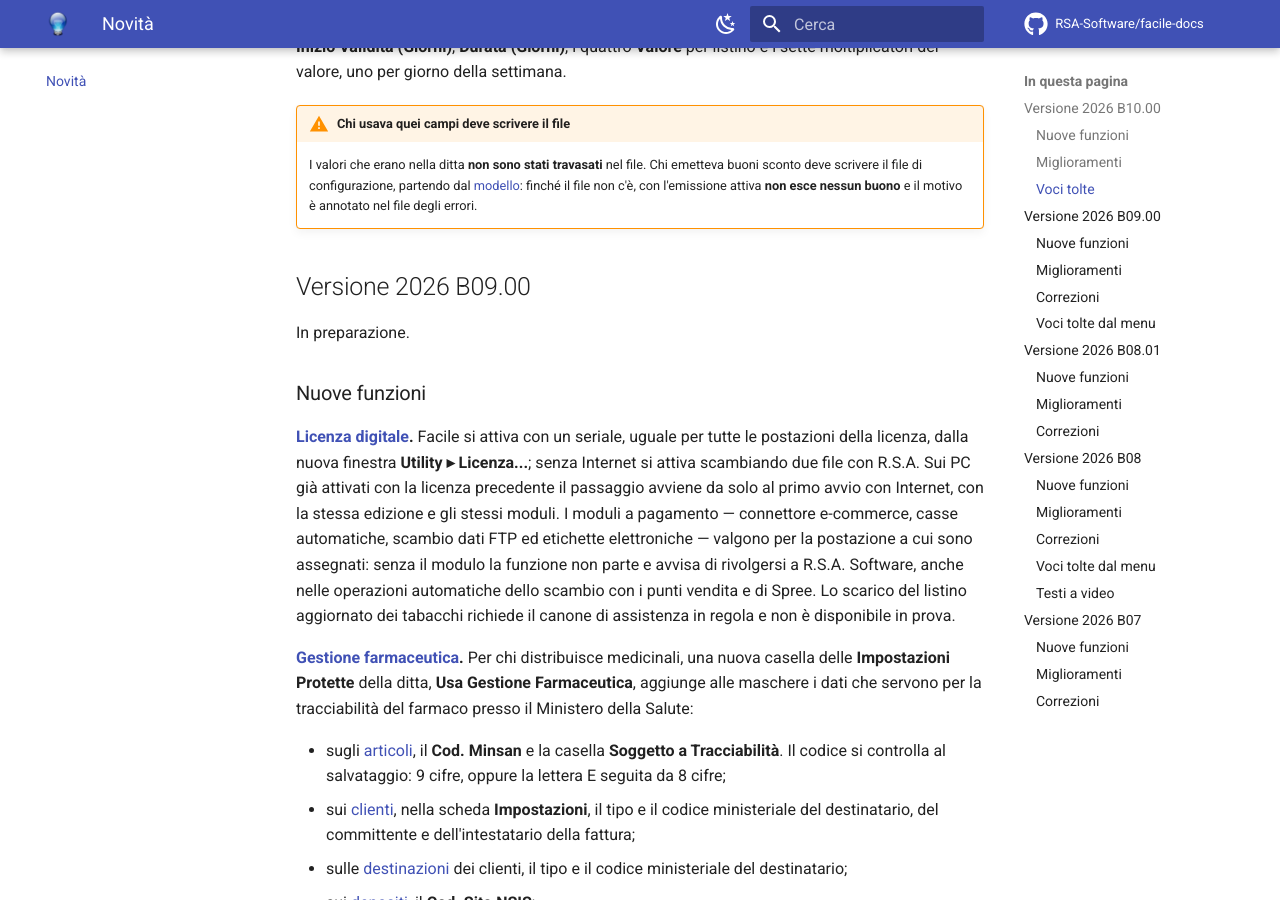
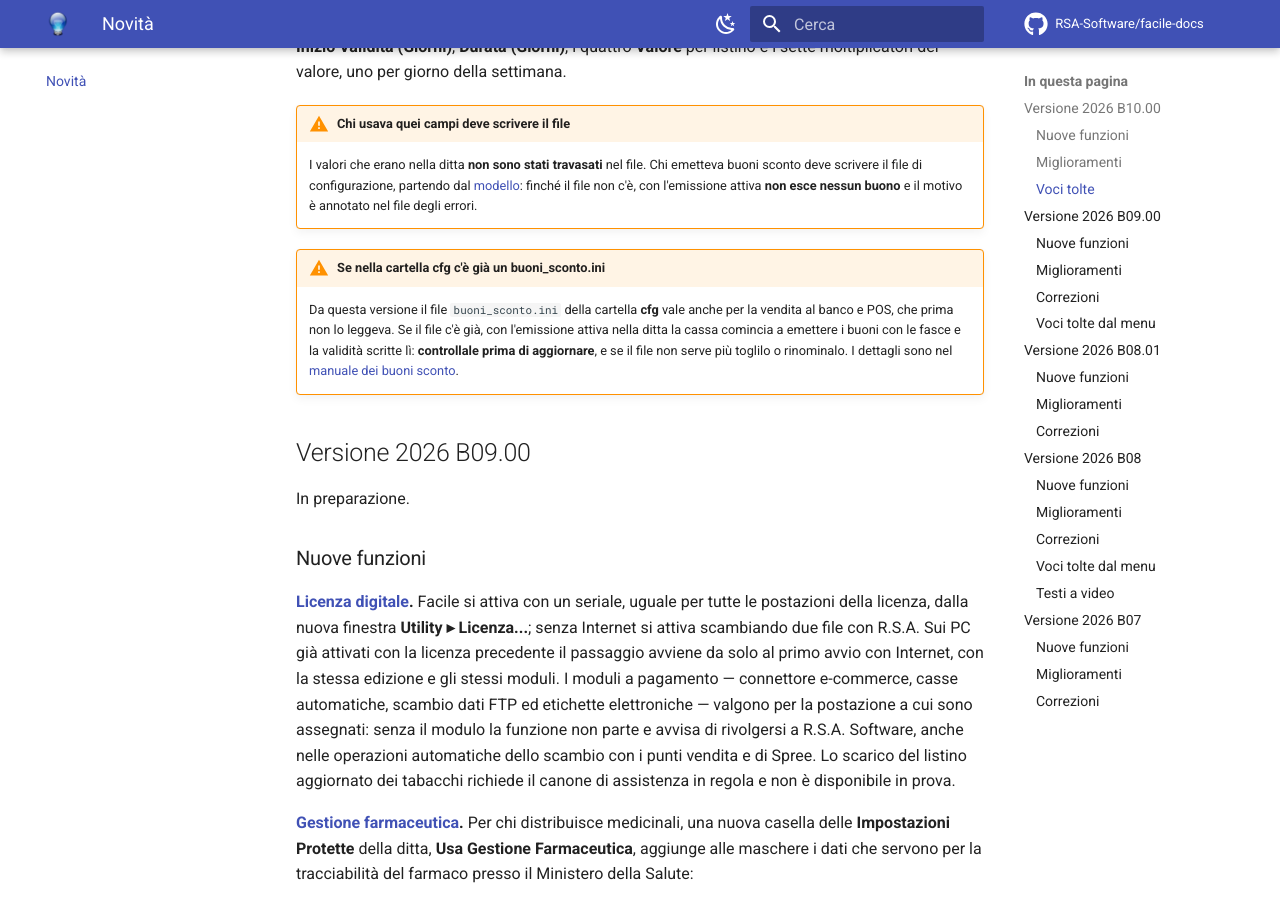
Before and after one commit to RSA-Software/facile-docs, an MkDocs documentation site: the page built from docs/novita/index.md, in a window 1280 px wide and 900 px high, scrolled down 1467 px. Built offline with MkDocs 1.6.1 and Material for MkDocs 9.7.7, drawn with Linux system fonts in a browser that asks for light colours; comment, search, counter and statistics services are not loaded.

Commit message:
Buoni sconto: avviso sul file generico, messaggi alla cassa e precisazioni
- Novita' B10 e scheda dei buoni: un buoni_sconto.ini gia' presente in cfg
  vale da questa versione anche per il POS, da controllare prima di aggiornare.
- Il buono alla cassa: Codice Organizzazione non Valido, Codice Punto Vendita
  non Valido e Buono fuori termine validita', con causa e rimedio.
- Validita' relativa: dal giorno di inizio fino a inizio piu' durata, compreso.
- La riga ripetuta torna solo dopo un altro messaggio dei buoni sconto o al
  riavvio.
- Messaggi nuovi: validita' gia' scaduta e Formato Stampa fuori da 0-3;
  importo a valore arrotondato al centesimo; Formato Stampa al massimo 3.

Co-Authored-By: Claude Opus 5.5 <noreply@anthropic.com>

```diff
--- a/docs/moduli/anagrafiche/ditte.md
+++ b/docs/moduli/anagrafiche/ditte.md
@@ -303,7 +303,7 @@ Due riquadri. **FIDELITY**:
 | Campo | Descrizione |
 |---|---|
 | **Abilita Emissione Buoni Sconto** | Fa uscire il buono in cassa a fine scontrino. Con la casella spenta non esce nessun buono. Quanto vale, da quale spesa, per quanto tempo e con quali scritte non si imposta qui: sta in un [file di configurazione](../vendite/buoni-sconto.md) per ogni ditta. Con la casella attiva e senza il file, il buono non esce. |
-| **Formato Stampa** | Il modulo del buono, un numero da 0 a 3: **0** buono largo 45 colonne, **1** largo 32 colonne, **2** largo 35 colonne, ottimizzato per le stampanti 3I, **3** personalizzato da file (solo le righe scritte nel file, il codice a barre e le righe in coda). |
+| **Formato Stampa** | Il modulo del buono, un numero da 0 a 3: **0** buono largo 45 colonne, **1** largo 32 colonne, **2** largo 35 colonne, ottimizzato per le stampanti 3I, **3** personalizzato da file (solo le righe scritte nel file, il codice a barre e le righe in coda). Il campo non accetta numeri oltre il 3. |
 | **Codice Organizzazione**, **Codice Punto Vendita** | I codici del circuito. |
 | **Num Buoni Emessi** | Il contatore dei buoni. |
 | **Abilita Circolarità** | Rende i buoni spendibili in tutti i punti vendita del circuito. |
--- a/docs/moduli/vendite/buoni-sconto.md
+++ b/docs/moduli/vendite/buoni-sconto.md
@@ -93,12 +93,12 @@ errore e il buono non esce.
 | `tipo` | `valore` oppure `percentuale` | Con `valore`, l'importo di ogni fascia (`buono_1`…`buono_5`) è in euro. Con `percentuale` è una percentuale, maggiore di 0 e al massimo 100, del totale dello scontrino. Se manca vale `valore`. |
 | `emissione_dal`, `emissione_al` | data | Il periodo in cui i buoni si emettono, estremi compresi. Se uno dei due manca, il periodo è aperto da quella parte. Fuori dal periodo non esce nessun buono e non compare nessun messaggio. |
 | `validita_dal`, `validita_al` | data | La validità fissa del buono: vale dal primo al secondo giorno. Vanno scritte **tutte e due**, con `validita_al` non prima di `validita_dal`. |
-| `validita_dopo_giorni`, `validita_durata_giorni` | numero di giorni | La validità relativa alla data di emissione: il buono inizia a valere dopo tanti giorni da oggi (0 = oggi) e dura tanti giorni. Si usa solo se la validità fissa manca. |
+| `validita_dopo_giorni`, `validita_durata_giorni` | numero di giorni | La validità relativa alla data di emissione: il buono inizia a valere dopo `validita_dopo_giorni` giorni da oggi (0 = oggi) e vale fino al giorno di inizio più `validita_durata_giorni`, compreso. Con 0 e 30, un buono emesso il 09/11 vale dal 09/11 al 09/12. Si usa solo se la validità fissa manca. |
 | `multipli` | `0` oppure `1` | Con `tipo = valore`, quando la spesa è un multiplo della soglia. Con `1` escono tanti buoni quante volte la soglia sta nel totale, ciascuno del valore della fascia. Con `0` esce un solo buono, che vale quel valore moltiplicato per lo stesso numero. Con `tipo = percentuale` la chiave non conta: esce sempre un buono solo. |
 | `colonne` | da 1 a 45 | La larghezza in caratteri del buono stampato con il formato 3. Se manca vale 45. |
 | `header_1` … `header_5` | testo, al massimo 45 caratteri | Le righe in testa al buono. |
 | `spesa_1` … `spesa_5` | importo | La spesa minima della fascia. |
-| `buono_1` … `buono_5` | importo | Quello che si ottiene con la fascia: euro, o percentuale se `tipo = percentuale`. |
+| `buono_1` … `buono_5` | importo | Quello che si ottiene con la fascia: euro, o percentuale se `tipo = percentuale`. Un importo in euro si arrotonda al centesimo: `12,345` vale 12,35. |
 | `footer_<fascia>_<riga>` | testo, al massimo 45 caratteri | Le righe in coda al buono per la fascia che ha fatto scattare il buono. La fascia va da 1 a 5, la riga da 1 a 5: `footer_2_1` è la prima riga di coda della seconda fascia. |
 | `footer_1` … `footer_5` | testo | Righe in coda comuni, usate per le fasce che non hanno nessuna riga `footer_<fascia>_<riga>`. |
 
@@ -145,11 +145,14 @@ Quando si chiude lo scontrino, il programma:
 1. controlla che la ditta abbia attiva la casella **Abilita Emissione Buoni
    Sconto**, e legge il file della ditta o, in mancanza, quello generico;
 2. se la data di oggi è fuori dal periodo di emissione, si ferma: nessun buono;
-3. sceglie la fascia: quella con la **spesa più alta che il totale dello
+3. se il **Formato Stampa** della ditta non è un numero da 0 a 3, o se la
+   validità fissa del file è già finita, si ferma senza emettere il buono e
+   annota il motivo nel file degli errori;
+4. sceglie la fascia: quella con la **spesa più alta che il totale dello
    scontrino raggiunge**. La spesa è raggiunta anche quando il totale è
    **uguale** alla spesa: con una fascia a 60,00 euro, uno scontrino di 60,00
    euro fa uscire il buono;
-4. ricava la validità, calcola il valore, stampa il buono e lo registra.
+5. ricava la validità, calcola il valore, stampa il buono e lo registra.
 
 Se il totale non raggiunge nessuna fascia, non esce niente.
 
@@ -254,7 +257,8 @@ regolarmente, ma senza buono. Il motivo si legge nel file degli errori,
 con la data e l'ora, per esempio `09/11/2026 10:15:00 - Buoni sconto: …`. Se la
 stessa cosa si ripete a ogni scontrino, la riga **non viene ripetuta di
 seguito**: non ne compare una per ogni vendita. Torna a comparire solo se nel
-frattempo è stato scritto un altro messaggio.
+frattempo è stato scritto un altro messaggio dei buoni sconto, oppure dopo
+aver riavviato Facile.
 
 Nella tabella le parti che cambiano da un caso all'altro (percorsi, nomi,
 valori) sono indicate con i puntini.
@@ -271,17 +275,22 @@ valori) sono indicate con i puntini.
 | *Buoni sconto: nessuna fascia valida (servono spesa_n e buono_n maggiori di zero)* | Nessuna delle cinque fasce ha insieme spesa e buono maggiori di zero. | Compila almeno una coppia `spesa_1` e `buono_1`. |
 | *Buoni sconto: validità non determinabile: servono validita_dal/validita_al oppure validita_durata_giorni* | Mancano sia la validità fissa sia la durata. | Scrivi `validita_dal` e `validita_al`, oppure `validita_durata_giorni` (ed eventualmente `validita_dopo_giorni`). |
 | *Buoni sconto: validità non determinabile: validita_dal e validita_al vanno impostate entrambe, con validita_al non prima di validita_dal, oppure serve validita_durata_giorni* | La validità fissa è incompleta (una sola data) o la data finale viene prima di quella iniziale, e non c'è la durata. | Scrivi tutte e due le date nell'ordine giusto, oppure `validita_durata_giorni`. |
+| *Buoni sconto: validita' gia' scaduta il …* | La validità fissa del file (`validita_al`) è già passata, ma il periodo di emissione è ancora aperto: il buono nascerebbe scaduto, quindi non esce. La data è quella di `validita_al`, scritta `gg-mm-aaaa`. | Sposta in avanti `validita_dal` e `validita_al`, oppure chiudi l'emissione con `emissione_al`. |
+| *Buoni sconto: Formato Stampa … della ditta non previsto: valori ammessi da 0 a 3* | Nella scheda **Fidelity - Buoni Sconto** della ditta il **Formato Stampa** è un numero diverso da 0, 1, 2 e 3. Il buono non saprebbe come stamparsi, quindi non viene né stampato né registrato. | Nella [ditta](../anagrafiche/ditte.md#scheda-fidelity-buoni-sconto) imposta il **Formato Stampa** a un numero da 0 a 3. |
 | *Buoni sconto: percorso troppo lungo: …* | Il percorso del file supera i limiti di Windows. | Accorcia il percorso della cartella del programma. |
 
 ### Il buono alla cassa
 
 Quando il cliente riporta il buono, il codice si legge in cassa come un normale
-buono a valore. Se il buono è già stato usato, sul display compare il messaggio
-seguente, nessuno sconto viene applicato e la vendita prosegue.
+buono a valore. Se il buono non si può usare, sul display compare uno dei
+messaggi seguenti, nessuno sconto viene applicato e la vendita prosegue.
 
 | Messaggio | Causa | Cosa fare |
 |---|---|---|
+| *Codice Organizzazione non Valido* | Il buono è stato emesso da un'altra organizzazione: il suo codice non comincia con il **Codice Organizzazione** della ditta. | Il buono non si può usare in questo negozio. Se invece è un buono vostro, controlla il **Codice Organizzazione** nella scheda **Fidelity - Buoni Sconto** della [ditta](../anagrafiche/ditte.md#scheda-fidelity-buoni-sconto). |
+| *Codice Punto Vendita non Valido* | Il buono è stato emesso da un altro punto vendita della stessa organizzazione e nella ditta **Abilita Circolarità** è spenta. | Il buono si usa solo nel punto vendita che l'ha emesso. Per renderlo spendibile in tutti i punti vendita attiva **Abilita Circolarità** nella ditta. |
 | *Buono disabilitato* | Il buono è già stato usato: ogni buono si può incassare una volta sola. | Il buono non è più valido: il cliente non ha diritto allo sconto. |
+| *Buono fuori termine validita'* | Oggi è prima del primo giorno o dopo l'ultimo giorno di validità del buono. | Se la validità non è ancora cominciata, il cliente può usare il buono dal giorno stampato sopra. Se è finita, il buono non dà più diritto allo sconto. |
 
 ## Note
 
@@ -292,6 +301,15 @@ seguente, nessuno sconto viene applicato e la vendita prosegue.
     per giorno. I valori che c'erano **non sono stati travasati** nel file:
     chi li usava deve scrivere il file `.ini`, altrimenti, con l'emissione
     attiva e nessun file, il buono non esce più.
+
+!!! warning "Un buoni_sconto.ini già presente vale anche per il POS"
+
+    Se nella cartella **cfg** c'è già un file `buoni_sconto.ini`, dalla
+    versione 2026 B10 le sue regole valgono anche per la
+    [vendita al banco e POS](vendita-al-banco.md), che prima non lo leggeva.
+    Con l'emissione attiva nella ditta, la cassa comincia a emettere i buoni
+    con le fasce e la validità scritte in quel file: **controllale prima di
+    aggiornare**, e se il file non serve più toglilo o rinominalo.
 
 - La soglia è raggiunta anche con un totale **uguale** alla spesa della fascia.
 - Il buono si basa sempre sul **totale dello scontrino**.
--- a/docs/novita/index.md
+++ b/docs/novita/index.md
@@ -68,6 +68,15 @@ giorno della settimana.
     [modello](../moduli/vendite/buoni-sconto.md): finché il file non c'è, con
     l'emissione attiva **non esce nessun buono** e il motivo è annotato nel
     file degli errori.
+
+!!! warning "Se nella cartella cfg c'è già un buoni_sconto.ini"
+
+    Da questa versione il file `buoni_sconto.ini` della cartella **cfg** vale
+    anche per la vendita al banco e POS, che prima non lo leggeva. Se il file
+    c'è già, con l'emissione attiva nella ditta la cassa comincia a emettere i
+    buoni con le fasce e la validità scritte lì: **controllale prima di
+    aggiornare**, e se il file non serve più toglilo o rinominalo. I dettagli
+    sono nel [manuale dei buoni sconto](../moduli/vendite/buoni-sconto.md#note).
 
 ## Versione 2026 B09.00
 
```
Also changed, not shown: docs/appendici/messaggi-errore.md (+6 -1 lines).
